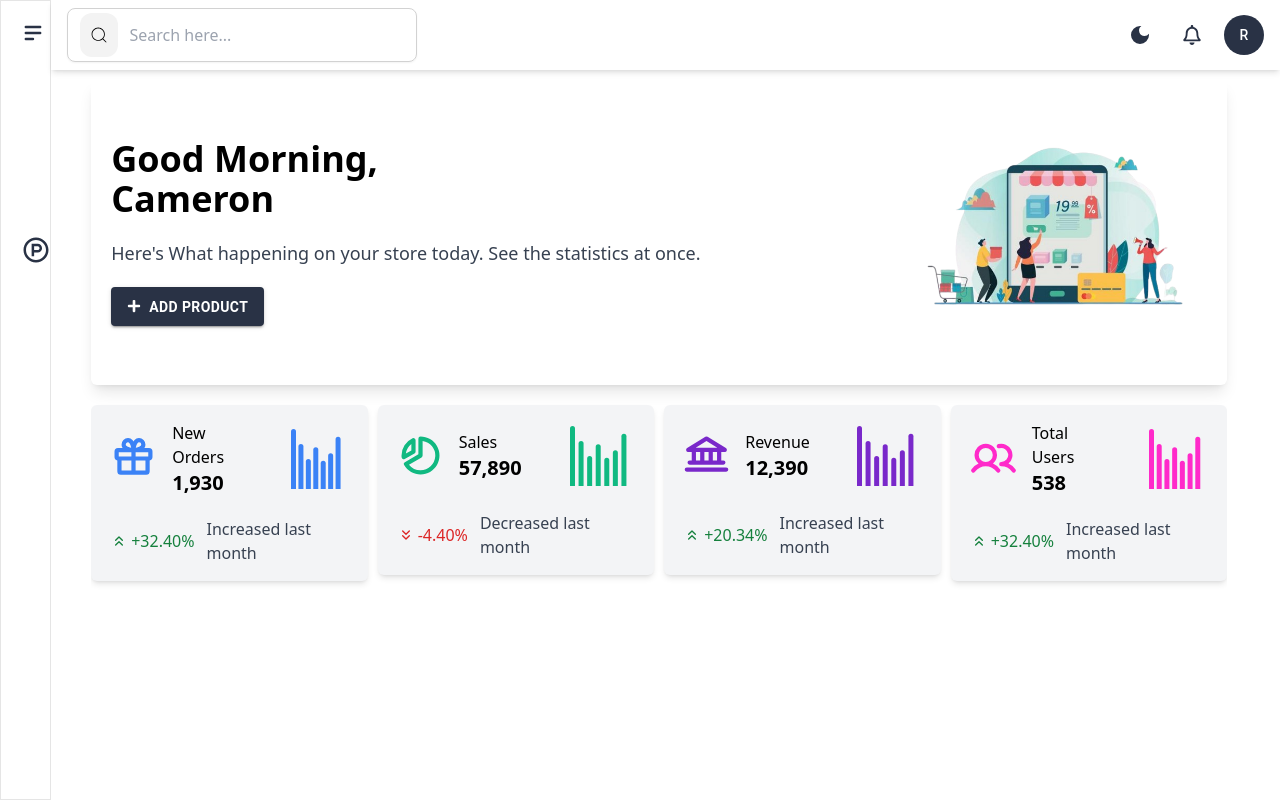
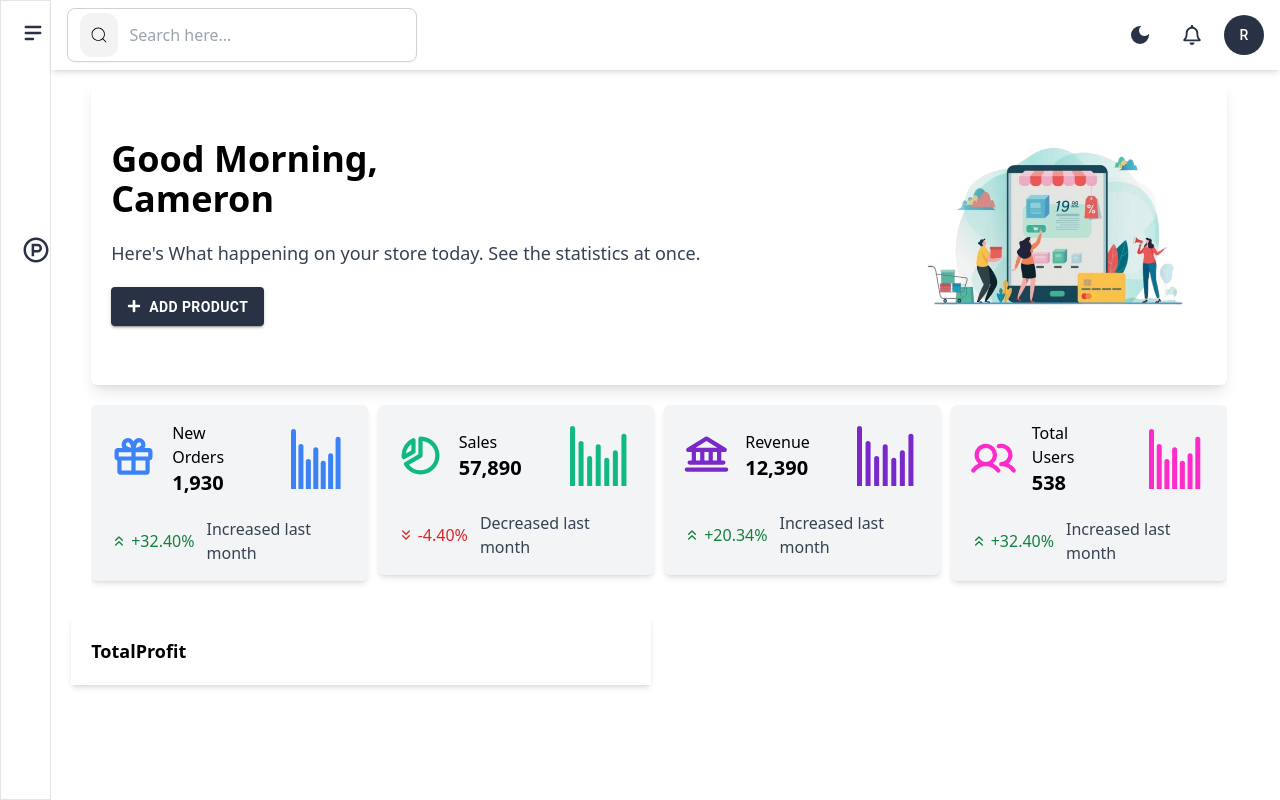
Before and after one commit to preetitaware04/admin-dashboard, a Next.js app: page / in a window 1280 px wide. Built offline with nearby package versions, Linux system fonts and the light colour scheme; some icons are missing.

Commit message:
new changes

```diff
--- /dev/null
+++ b/src/app/_components/TotalProfit.jsx
@@ -0,0 +1,11 @@
+import React from "react";
+
+const TotalProfit = () => {
+  return (
+    <div className="p-5 shadow-md ">
+      <h2 className="text-lg font-bold">TotalProfit</h2>
+    </div>
+  );
+};
+
+export default TotalProfit;
--- a/src/app/page.js
+++ b/src/app/page.js
@@ -1,11 +1,15 @@
 import Banner from "@/app/_components/Banner";
 import DashboardCards from "./_components/DashboardCards";
+import TotalProfit from "./_components/TotalProfit";
 
 export default function Home() {
   return (
     <>
       <Banner />
-      <DashboardCards />
+      <DashboardCards/>
+    <div className="grid grid-cols-2 gap-4 my-4">
+      <TotalProfit/>
+    </div>
     </>
   );
 }
```
